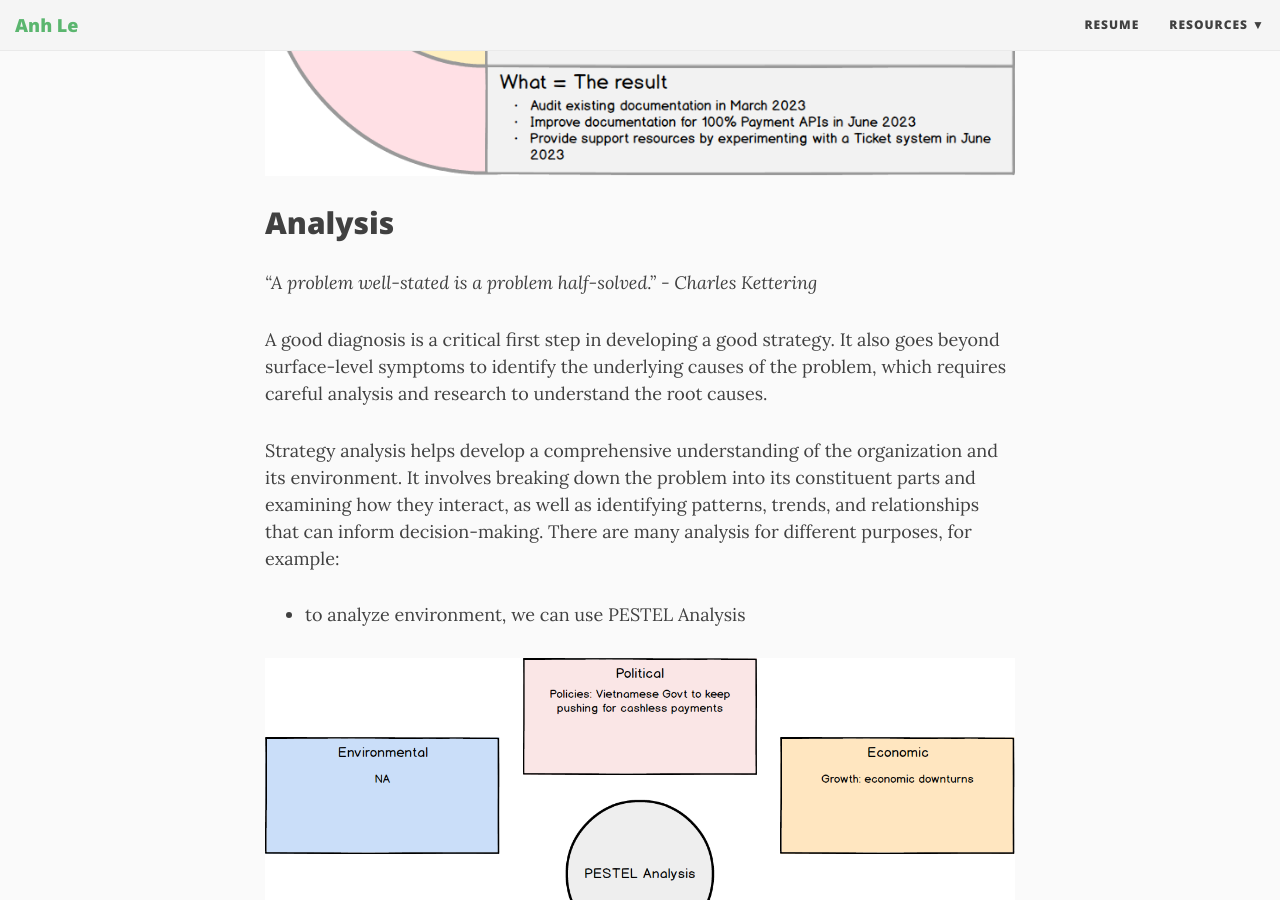
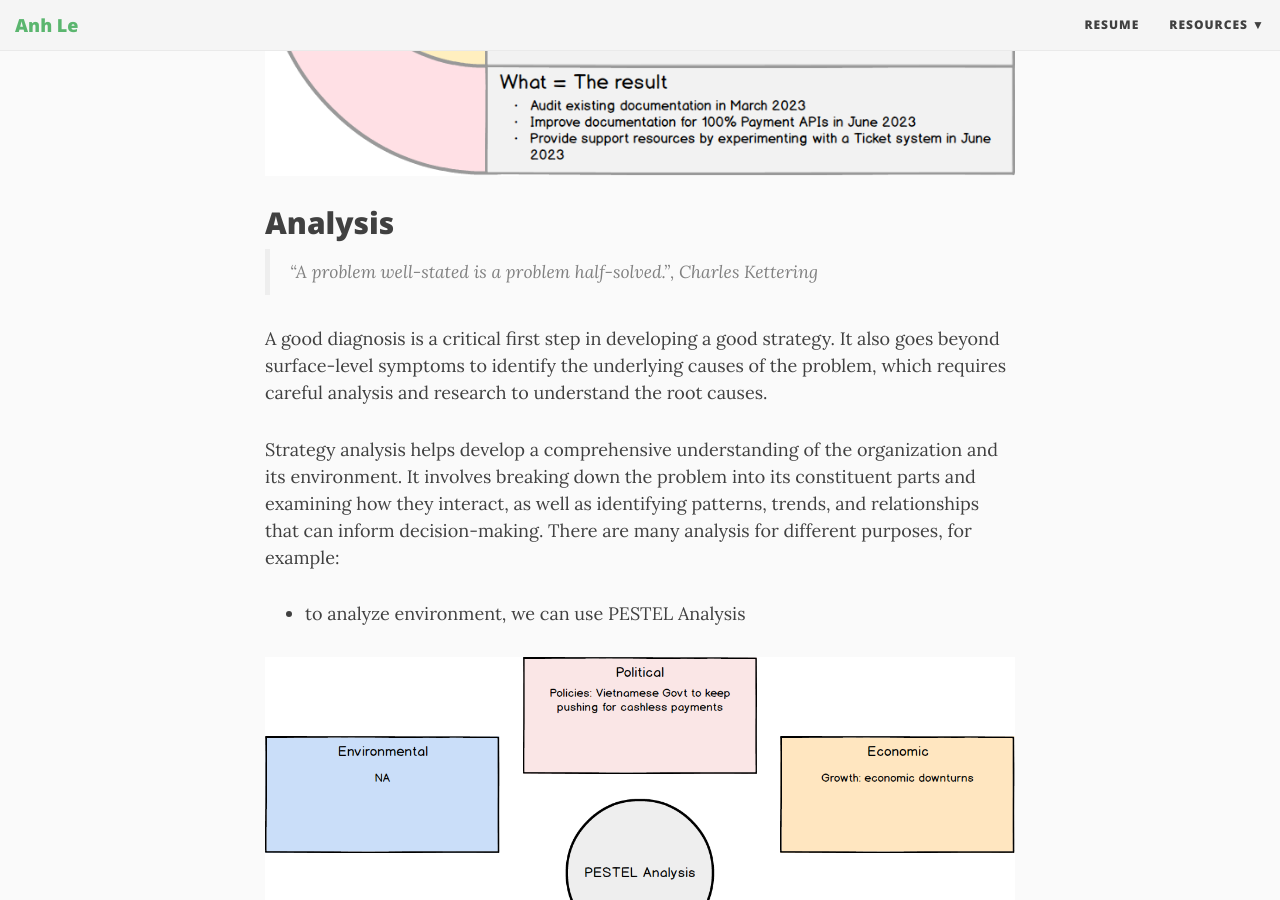
Before and after one commit to anhldbk/anhldbk.github.io, a Jekyll site: the page built from _posts/2023-06-11-strategy-formulation.md, in a window 1280 px wide and 900 px high, scrolled down 3179 px. Built offline with Jekyll 4.4.1, drawn with Linux system fonts in a browser that asks for light colours; nearby versions of some CDN libraries.

```diff
--- a/_posts/2023-06-11-strategy-formulation.md
+++ b/_posts/2023-06-11-strategy-formulation.md
@@ -39,7 +39,7 @@ IMHO From another perspective, the kernel shares some similarities with the  Gol
 
 ## Analysis
 
-*"A problem well-stated is a problem half-solved." - Charles Kettering*
+> "A problem well-stated is a problem half-solved.", Charles Kettering
 
 A good diagnosis is a critical first step in developing a good strategy. It also goes beyond surface-level symptoms to identify the underlying causes of the problem, which requires careful analysis and research to understand the root causes.
 
```
